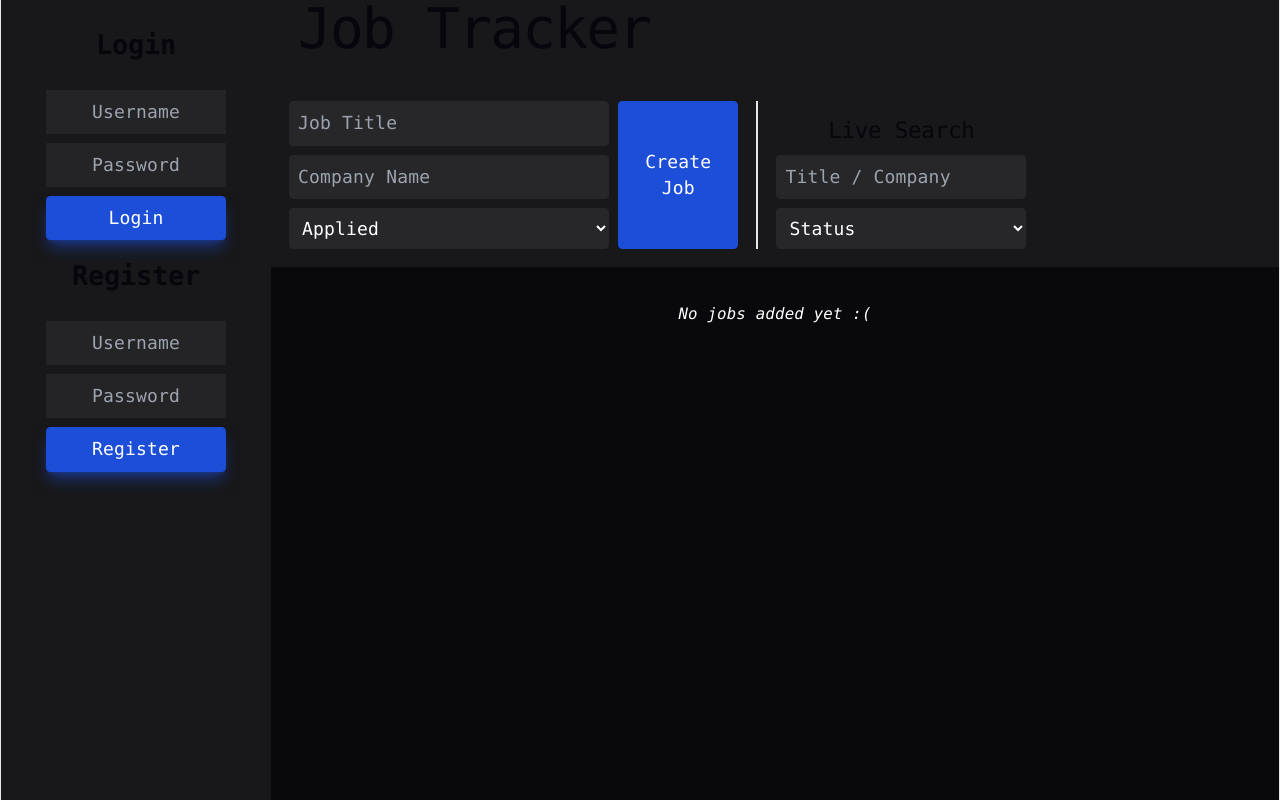
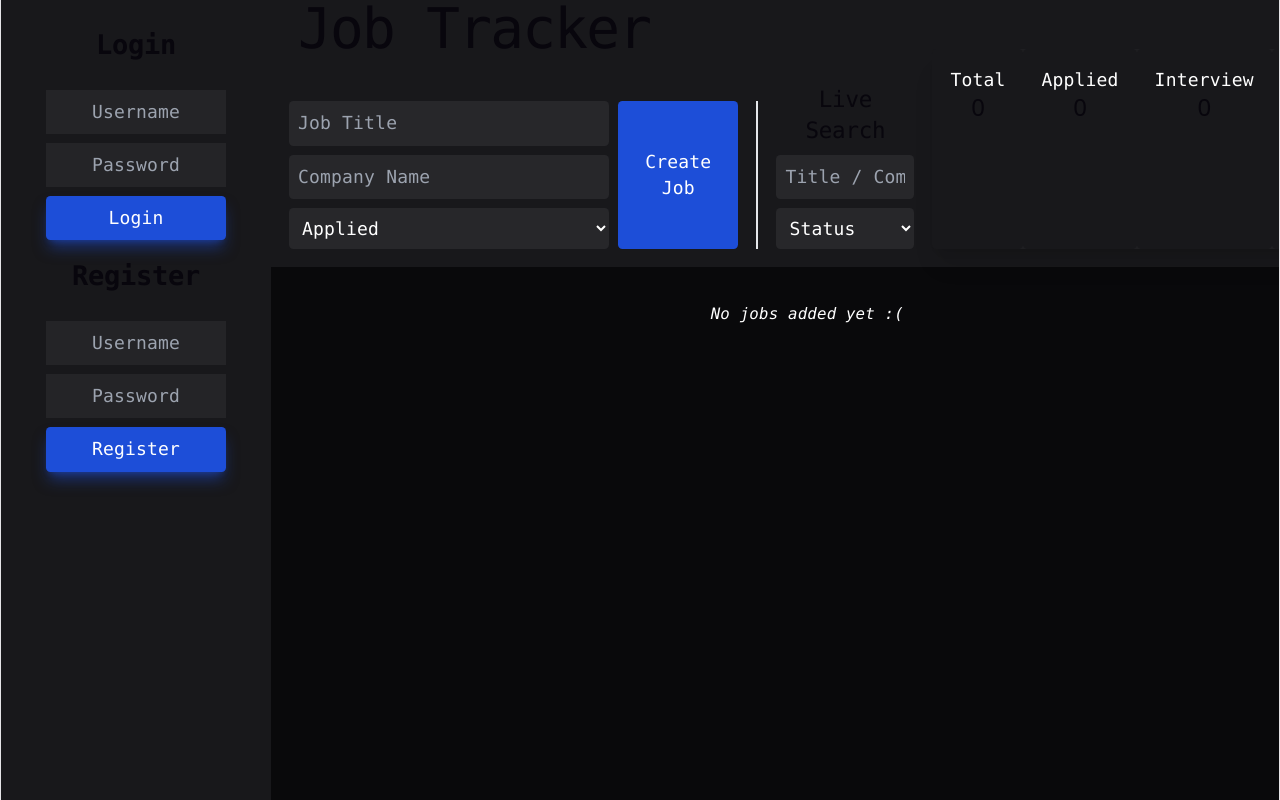
Before and after one commit to Chicho221/Job_Tracker, a React (Vite) app in the folder job-tracker-frontend/: page / in a window 1280 px wide. Built offline with nearby package versions, Linux system fonts and the light colour scheme.

Commit message:
Connect Dashboard.jsx

```diff
--- a/job-tracker-frontend/src/App.jsx
+++ b/job-tracker-frontend/src/App.jsx
@@ -6,6 +6,7 @@ import Pagination from "./components/Pagination"
 import SideBar from "./components/Sidebar"
 import JobForm from "./components/JobForm"
 import SearchBar from "./components/SearchBar"
+import Dashboard from "./components/Dashboard"
 
 function App() {
   const [jobs, setJobs] = useState([])
@@ -252,7 +253,7 @@ return (
   />
 
   <div className="w-full flex flex-col gap-4">
-    <div className="h-1/3 flex bg-zinc-900">
+    <div className="h-1/3 flex flex-row items-end bg-zinc-900">
 
       <JobForm
       title={title}
@@ -271,6 +272,8 @@ return (
       setSearch={setSearch}
       setSearchStatus={setSearchStatus}
       />
+
+      <Dashboard stats={stats}/>
 
     </div>
     <div className="w-full">
```
